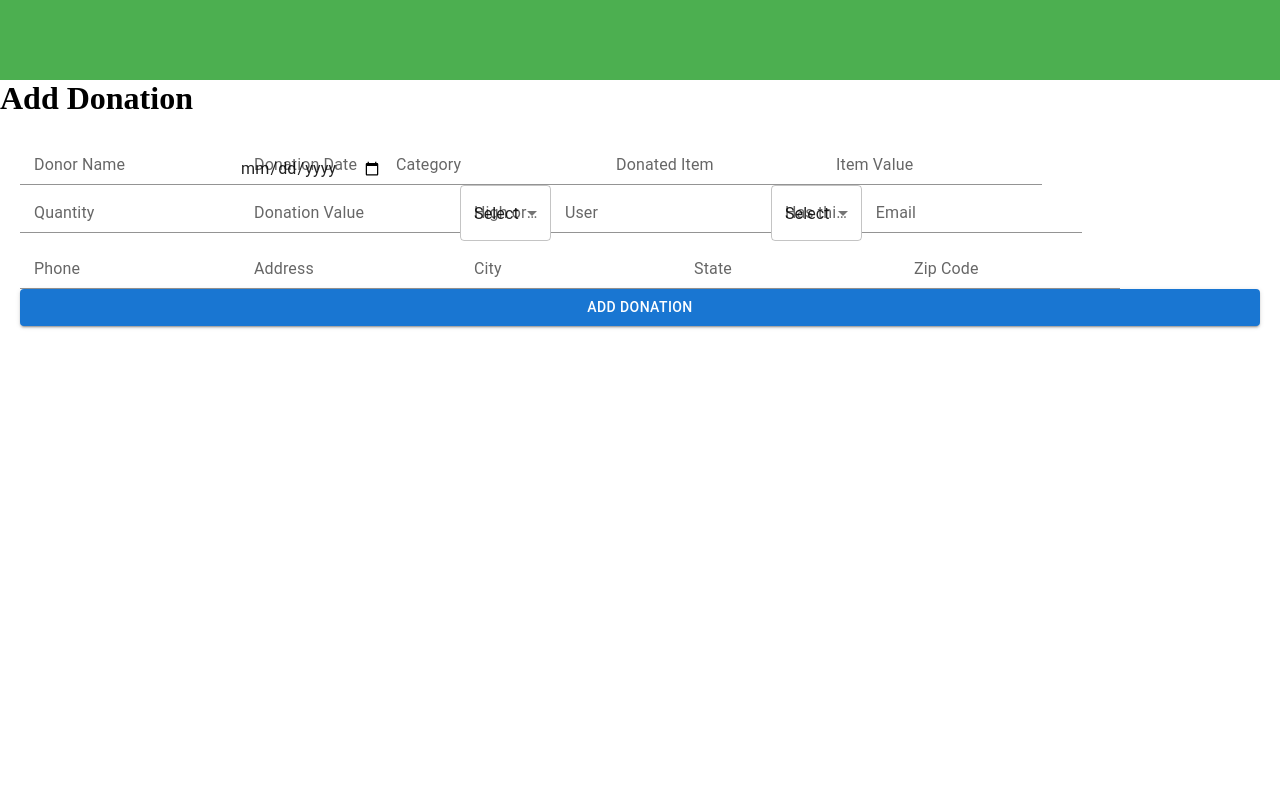
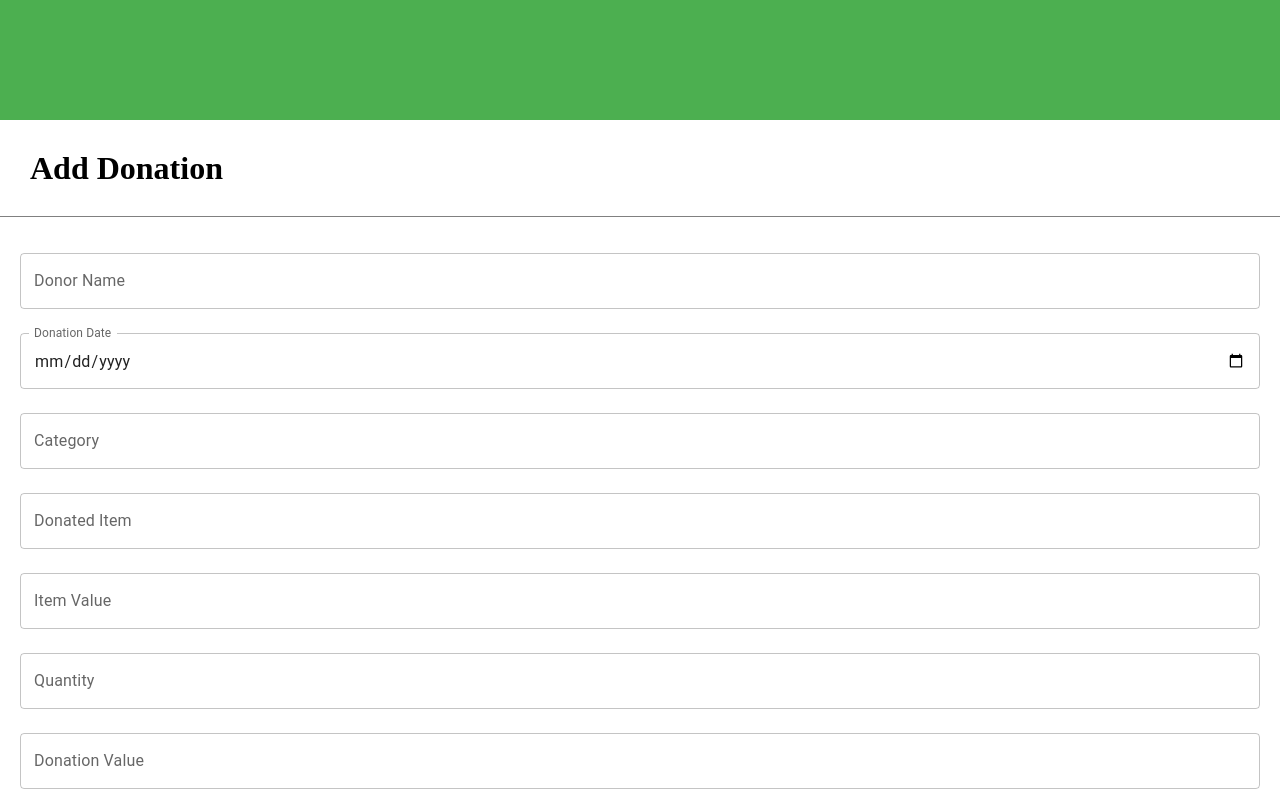
Before and after one commit to hack4impact-utk/mission-of-hope, a Next.js app: page /item/add in a window 1280 px wide. Shown: the top 800 px of the page. Built offline with nearby package versions, Linux system fonts and the light colour scheme.

Commit message:
Refactor form fields in AddDonationForm component

```diff
--- a/src/app/item/add/page.tsx
+++ b/src/app/item/add/page.tsx
@@ -1,11 +1,11 @@
 import React from 'react';
 import {
   FormControl,
-  InputLabel,
-  Input,
+  TextField,
   Button,
   Select,
   MenuItem,
+  InputLabel,
 } from '@mui/material';
 import './styles.css';
 
@@ -18,110 +18,151 @@ const AddDonationForm = () => {
       </div>
       <div className="form-container">
         <form>
-          <FormControl>
-            <InputLabel htmlFor="donorName">Donor Name</InputLabel>
-            <Input id="donorName" />
-          </FormControl>
+          <TextField
+            id="donorName"
+            label="Donor Name"
+            variant="outlined"
+            fullWidth
+            margin="normal"
+          />
 
-          <FormControl>
-            <InputLabel htmlFor="donationDate">Donation Date</InputLabel>
-            <Input type="date" id="donationDate" />
-          </FormControl>
+          <TextField
+            type="date"
+            id="donationDate"
+            label="Donation Date"
+            variant="outlined"
+            fullWidth
+            margin="normal"
+            InputLabelProps={{
+              shrink: true,
+            }}
+          />
 
-          <FormControl>
-            <InputLabel htmlFor="category">Category</InputLabel>
-            <Input id="category" />
-          </FormControl>
+          <TextField
+            id="category"
+            label="Category"
+            variant="outlined"
+            fullWidth
+            margin="normal"
+          />
 
-          <FormControl>
-            <InputLabel htmlFor="donatedItem">Donated Item</InputLabel>
-            <Input id="donatedItem" />
-          </FormControl>
+          <TextField
+            id="donatedItem"
+            label="Donated Item"
+            variant="outlined"
+            fullWidth
+            margin="normal"
+          />
 
-          <FormControl>
-            <InputLabel htmlFor="itemValue">Item Value</InputLabel>
-            <Input id="itemValue" />
-          </FormControl>
+          <TextField
+            id="itemValue"
+            label="Item Value"
+            variant="outlined"
+            fullWidth
+            margin="normal"
+          />
 
-          <FormControl>
-            <InputLabel htmlFor="quantity">Quantity</InputLabel>
-            <Input type="number" id="quantity" />
-          </FormControl>
+          <TextField
+            type="number"
+            id="quantity"
+            label="Quantity"
+            variant="outlined"
+            fullWidth
+            margin="normal"
+          />
 
-          <FormControl>
-            <InputLabel htmlFor="donationValue">Donation Value</InputLabel>
-            <Input id="donationValue" />
-          </FormControl>
+          <TextField
+            id="donationValue"
+            label="Donation Value"
+            variant="outlined"
+            fullWidth
+            margin="normal"
+          />
 
-          <FormControl>
+          <FormControl fullWidth margin="normal" variant="outlined">
             <InputLabel id="highOrLowValue-label">High or Low Value</InputLabel>
             <Select
               labelId="highOrLowValue-label"
               id="highOrLowValue"
-              displayEmpty
-              value=""
+              label="High or Low Value"
             >
-              <MenuItem value="" disabled>
-                Select
-              </MenuItem>
               <MenuItem value="high">High</MenuItem>
               <MenuItem value="low">Low</MenuItem>
             </Select>
           </FormControl>
 
-          <FormControl>
-            <InputLabel htmlFor="user">User</InputLabel>
-            <Input id="user" />
-          </FormControl>
+          <TextField
+            id="user"
+            label="User"
+            variant="outlined"
+            fullWidth
+            margin="normal"
+          />
 
-          <FormControl>
+          <FormControl fullWidth margin="normal" variant="outlined">
             <InputLabel id="hasDonatedBefore-label">
               Has this donor previously donated?
             </InputLabel>
             <Select
               labelId="hasDonatedBefore-label"
               id="hasDonatedBefore"
-              displayEmpty
-              value=""
+              label="Has this donor previously donated?"
             >
-              <MenuItem value="" disabled>
-                Select
-              </MenuItem>
               <MenuItem value="yes">Yes</MenuItem>
               <MenuItem value="no">No</MenuItem>
             </Select>
           </FormControl>
 
-          {/* Repeat the FormControl pattern for the new donor fields */}
-          <FormControl>
-            <InputLabel htmlFor="donorEmail">Email</InputLabel>
-            <Input type="email" id="donorEmail" />
-          </FormControl>
+          {/* Repeat the TextField pattern for the new donor fields */}
+          <TextField
+            type="email"
+            id="donorEmail"
+            label="Email"
+            variant="outlined"
+            fullWidth
+            margin="normal"
+          />
 
-          <FormControl>
-            <InputLabel htmlFor="donorPhone">Phone</InputLabel>
-            <Input type="tel" id="donorPhone" />
-          </FormControl>
+          <TextField
+            type="tel"
+            id="donorPhone"
+            label="Phone"
+            variant="outlined"
+            fullWidth
+            margin="normal"
+          />
 
-          <FormControl>
-            <InputLabel htmlFor="donorAddress">Address</InputLabel>
-            <Input id="donorAddress" />
-          </FormControl>
+          <TextField
+            id="donorAddress"
+            label="Address"
+            variant="outlined"
+            fullWidth
+            margin="normal"
+          />
 
-          <FormControl>
-            <InputLabel htmlFor="donorCity">City</InputLabel>
-            <Input id="donorCity" />
-          </FormControl>
+          <TextField
+            id="donorCity"
+            label="City"
+            variant="outlined"
+            fullWidth
+            margin="normal"
+          />
 
-          <FormControl>
-            <InputLabel htmlFor="donorState">State</InputLabel>
-            <Input id="donorState" />
-          </FormControl>
+          <TextField
+            id="donorState"
+            label="State"
+            variant="outlined"
+            fullWidth
+            margin="normal"
+          />
 
-          <FormControl>
-            <InputLabel htmlFor="donorZip">Zip Code</InputLabel>
-            <Input id="donorZip" />
-          </FormControl>
+          <TextField
+            id="donorZip"
+            label="Zip Code"
+            variant="outlined"
+            fullWidth
+            margin="normal"
+          />
 
           <Button
             type="submit"
--- a/src/app/item/add/styles.css
+++ b/src/app/item/add/styles.css
@@ -2,48 +2,19 @@
 *{
     padding: 0px;
     margin: 0px;
+        /* border: 1px solid gray; */
 }
+
 .topBar{
-    height: 10vh;
+    height: 15vh;
     background-color: #4CAF50;
 }
 
-.form-container {
-    padding: 20px;
-    font-family: 'Arial, sans-serif';
+.title{
+    margin: 30px;
 }
 
-.form-group {
-    margin-bottom: 10px;
+.form-container{
+    outline: 1px solid gray;
+    padding: 20px;
 }
-
-.form-group input,
-.form-group select {
-    width: 100%;
-}
-
-.form-group.flex {
-    display: flex;
-    justify-content: space-between;
-}
-
-.flex-item {
-    flex: 1;
-}
-
-.flex-item:not(:last-child) {
-    margin-right: 5px;
-}
-
-.flex-item:not(:first-child) {
-    margin-left: 5px;
-}
-
-.submit-button {
-    width: 100%;
-    padding: 10px;
-    background-color: #4CAF50;
-    color: white;
-    border: none;
-    cursor: pointer;
-}
```
